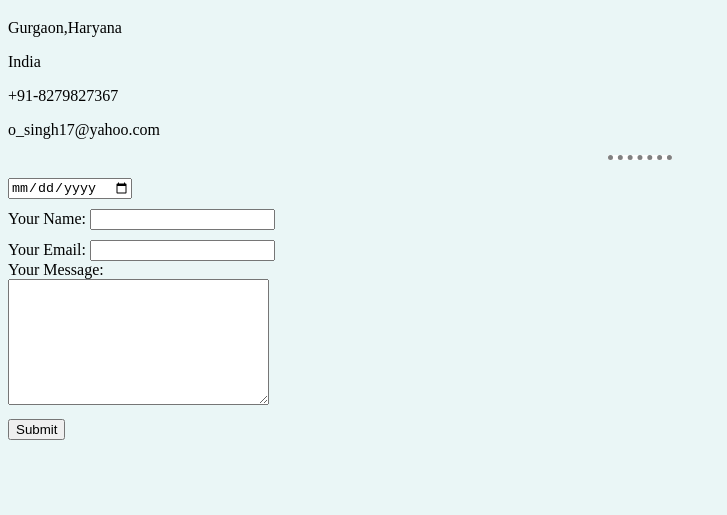
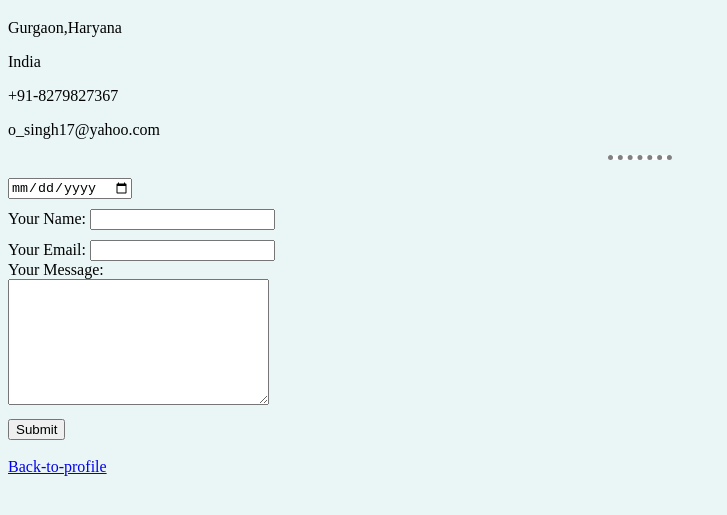
Before and after one commit to ojasvii/cv, a plain HTML site: page contact-me.html in a window 1280 px wide. Shown: the part 61-576 px from the top of the page, without its empty margins (0-727 px from the left). Drawn offline with Linux system fonts and the light colour scheme.

Commit message:
Added link to go back to profile

```diff
--- a/contact-me.html
+++ b/contact-me.html
@@ -28,4 +28,6 @@
     <textarea name="yourMessage" rows="8" cols="30"></textarea><br>
     <input type="submit" name="">
   </form>
+  <br>
+  <a class="profile-summary" href="index.html">Back-to-profile</a>
 </html>
```
